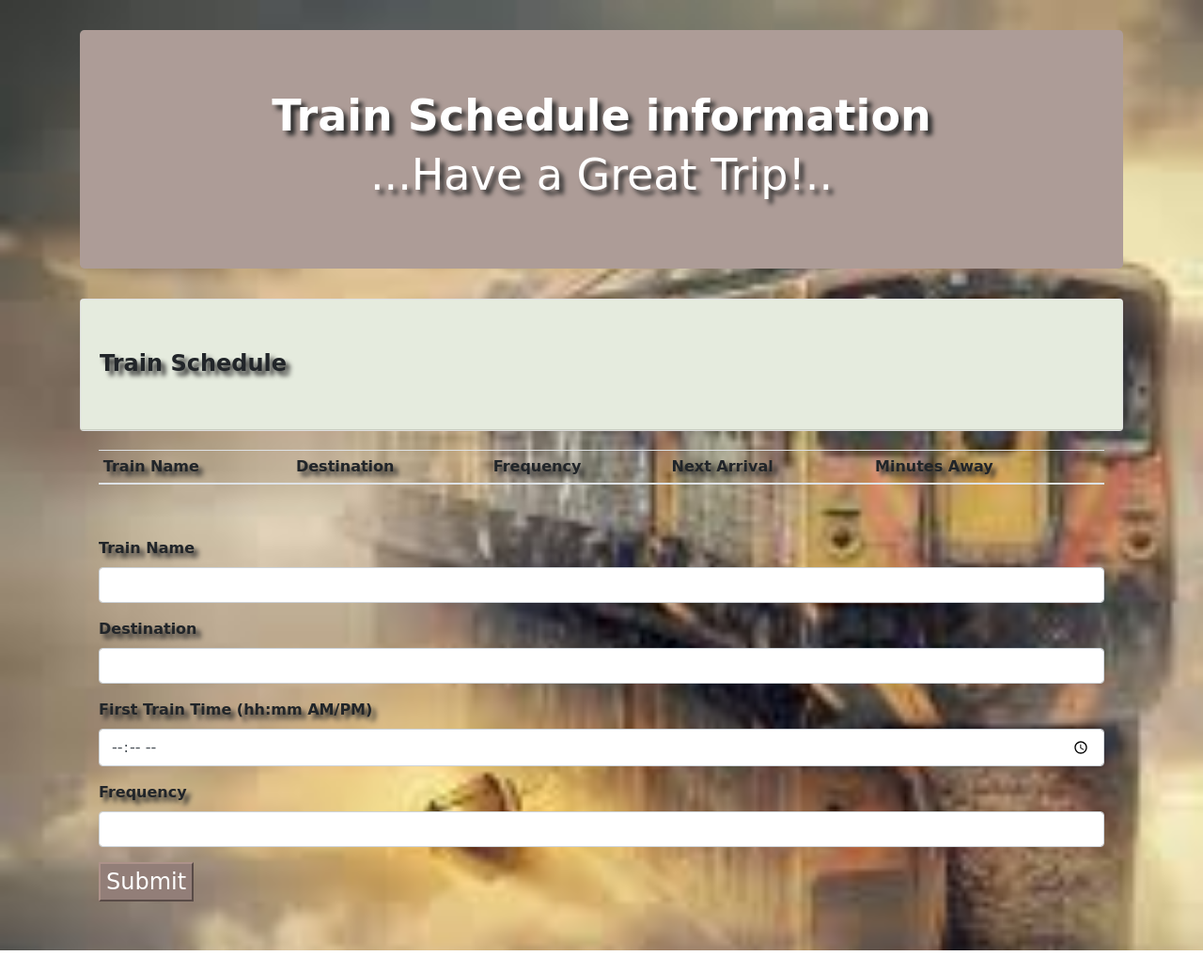
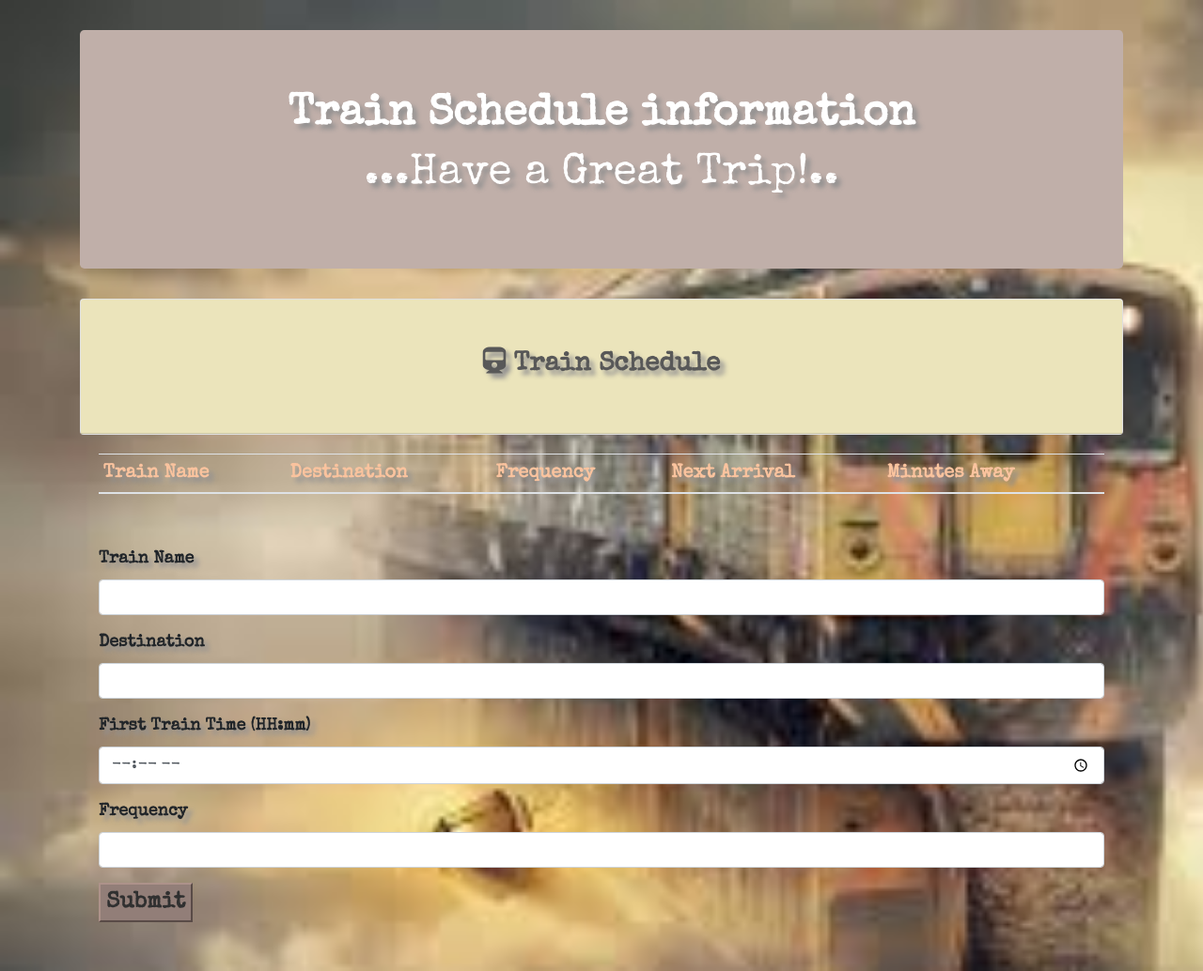
Before and after one commit to Heidijvr/Firebase-Assignment1, a plain HTML site: page index.html in a window 1280 px wide. Shown: the whole page at 94% size. Before the commit the page ends 1012 px from the top, so only its background shows below. Drawn offline with nearby package versions, Linux system fonts and the light colour scheme; no server answers; a web font is replaced by a local one.

Commit message:
Some CSS

```diff
--- a/assets/css/style.css
+++ b/assets/css/style.css
@@ -11,29 +11,50 @@ body {
   background-position: 0% 30%;
   background-size: cover;
   background-repeat: no-repeat;
-  text-shadow: rgb(44, 44, 44) 0.3em 0.3em 0.3em;
+  text-shadow: rgb(146, 145, 145) 0.3em 0.3em 0.3em;
 }
 
 #heading {
-  background-color: rgb(229, 235, 222);
-  padding-top: 50px;
-  font-size: 24px;
+  /* background-color: rgb(229, 235, 222); */
+  background-color: hsla(51, 55%, 78%, 0.774);
+  padding-top: 48px;
+  font-size: 28px;
+  text-align: center;
+  font-weight: bold;
+  color: rgb(88, 88, 88);
+}
+
+#scheduleTable {
+  font-size: 20px;
+  /* color: hsla(51, 55%, 78%, 0.774); */
+  color:rgb(250, 195, 158); */
+
+}
+
+tbody {
+  color: rgb(229, 235, 222);
+  font-weight: bold;
+}
+
+.form-group {
+  font-size: 18px;
 }
 
 .form-control {
   background-color: rgb(229, 235, 222);
 }
 
-#addButton {
+.addButton {
   background-color: #927e78;
-  color: white;
+  color:  rgb(48, 48, 48);
   border-color: #ad928a;
   font-size: 24px;
+  font-weight: bold;
 }
 
-#submit:hover {background-color: #ad928a;}
+.addButton:hover {background-color: #b49d96;}
 
-#submit:active {
+.addButton:active {
   background-color:#927e78;
   box-shadow: 0 5px #70625e;
   transform: translateY(4px);
@@ -41,6 +62,7 @@ body {
 
 .container {
   font-family: 'Fredericka the Great', cursive;
+  font-family: 'Special Elite', cursive;
 }
 
 .text-center {
--- a/assets/javascript/app.js
+++ b/assets/javascript/app.js
@@ -21,7 +21,7 @@ $("document").ready(function () {
 
         var trainName = $("#trainInput").val();
         var trainDestination = $("#destinationInput").val();
-        var trainTime = moment($("#firstTimeInput").val().trim(), "hh:mm a").format("HH:mm");
+        var trainTime = moment($("#firstTimeInput").val().trim(), "HH:mm a").format("HH:mm");
         var trainFrequency = $("#frequencyInput").val();
 
 
--- a/index.html
+++ b/index.html
@@ -6,9 +6,10 @@
     <meta http-equiv="X-UA-Compatible" content="IE=edge">
     <title>Firebase</title>
     <link rel="stylesheet" type="text/css" href="assets/css/style.css">
-
     <link rel="stylesheet" href="https://maxcdn.bootstrapcdn.com/bootstrap/4.0.0/css/bootstrap.min.css">
-    <link href="https://fonts.googleapis.com/css?family=Fredericka+the+Great" rel="stylesheet">
+    <link rel="stylesheet" href="https://use.fontawesome.com/releases/v5.5.0/css/all.css" integrity="sha384-B4dIYHKNBt8Bc12p+WXckhzcICo0wtJAoU8YZTY5qE0Id1GSseTk6S+L3BlXeVIU" crossorigin="anonymous">
+    <link href="https://fonts.googleapis.com/css?family=Fredericka+the+Great|Special+Elite" rel="stylesheet">
+    <!-- <link href="https://fonts.googleapis.com/css?family=Fredericka+the+Great" rel="stylesheet"> -->
     <script src="https://cdnjs.cloudflare.com/ajax/libs/jquery/3.2.1/jquery.min.js"></script>
     <script src="https://maxcdn.bootstrapcdn.com/bootstrap/4.0.0/js/bootstrap.min.js"></script>
     <script src="https://code.jquery.com/jquery-3.3.1.min.js"  integrity="sha256-FgpCb/KJQlLNfOu91ta32o/NMZxltwRo8QtmkMRdAu8="  crossorigin="anonymous"></script>
@@ -27,7 +28,7 @@
       <div class="container">
 
         <!-- Jumbotron for Title -->
-        <div class="jumbotron" style="background-color: #ad9c97 ; color: white;">
+        <div class="jumbotron" style="background-color: #c0afa9 ; color: white;">
             <h1 class="text-center">
                 <strong>Train Schedule information</strong>
                 <h2 class="text-center">...Have a Great Trip!..</h2>
@@ -39,7 +40,7 @@
 
 
                 <div class="card">
-                    <div class="card-header" id="heading"><strong>Train Schedule</strong>
+                    <div class="card-header" id="heading"><i class="fas fa-train"></i> <strong>Train Schedule</strong>
                         <div class="card-body"></div>
                     </div>
                 </div>
@@ -83,7 +84,7 @@
                     </div>
 
                     <div class="form-group">
-                        <label for="firstTimeInput">First Train Time (hh:mm AM/PM)</label>
+                        <label for="firstTimeInput">First Train Time (HH:mm)</label>
                         <input type="time" class="form-control" id="firstTimeInput">
                     </div>
 
@@ -91,7 +92,7 @@
                         <label for="frequencyInput">Frequency</label>
                         <input type="text" class="form-control" id="frequencyInput">
                     </div>
-                    <button type="submit" id="addButton">Submit</button>
+                    <button type="submit" class="addButton">Submit</button>
 
                 </div>
             </div>
```
